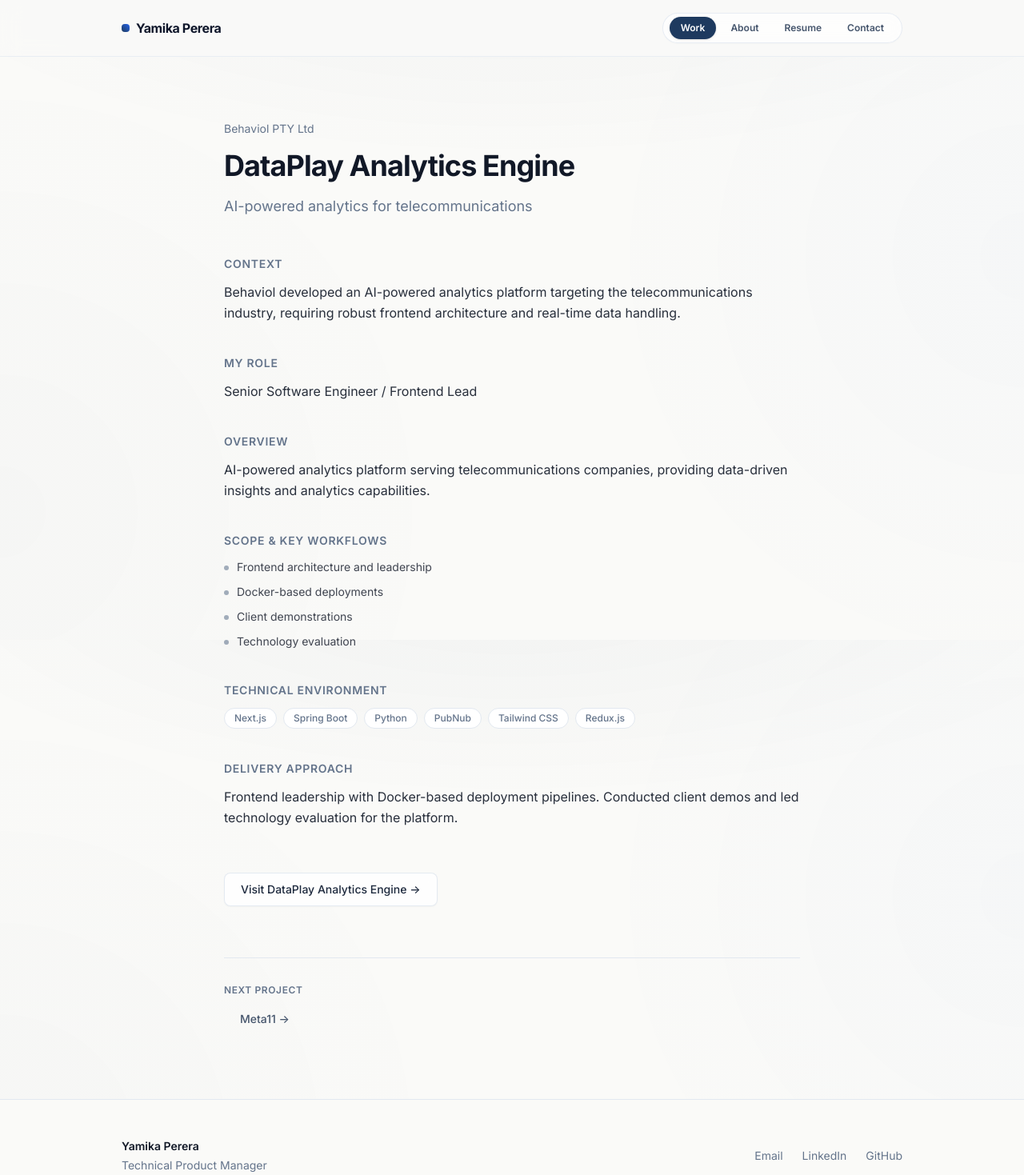
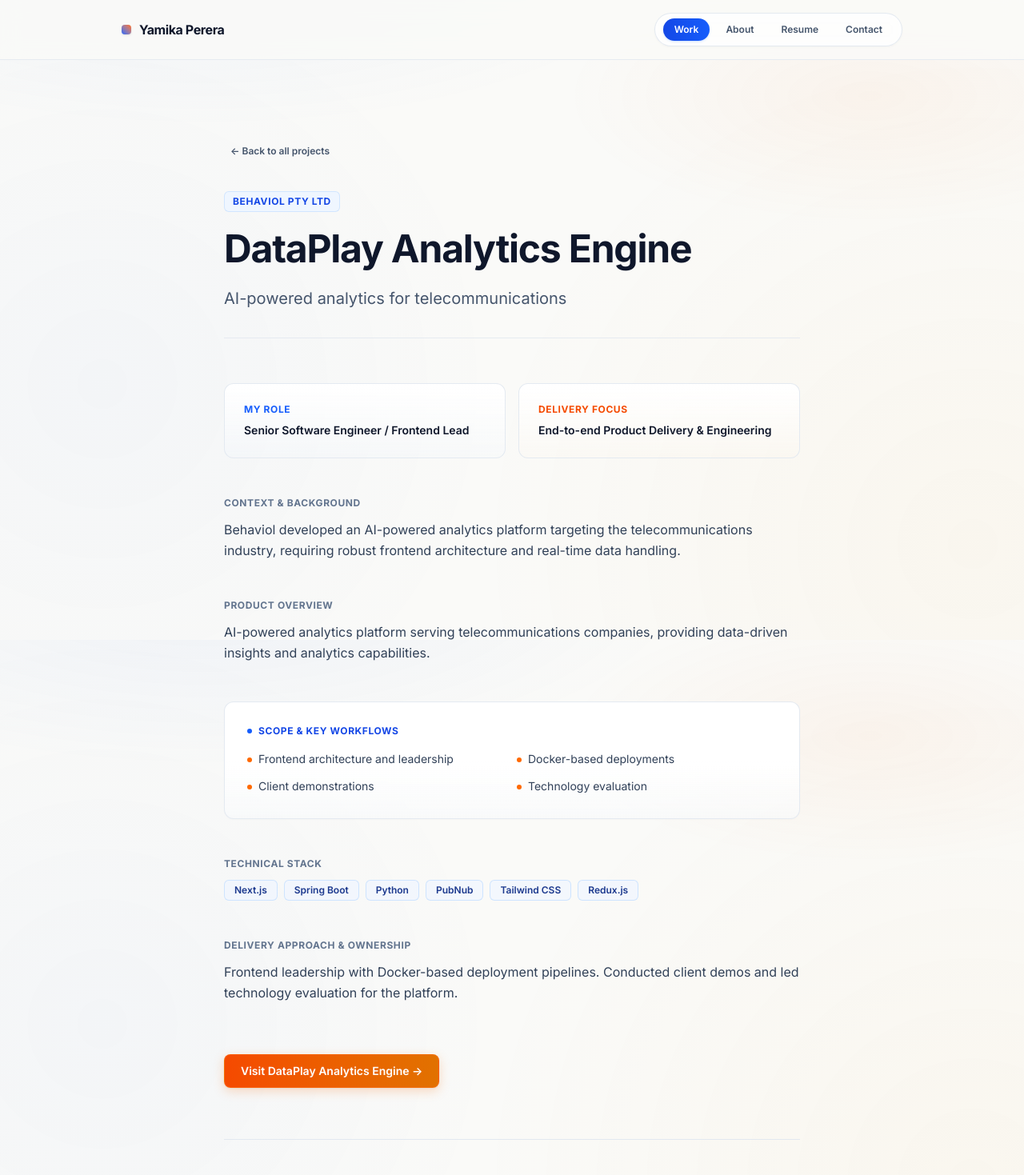
Before and after one commit to Maduz0097/yamika_perera_portfolio, a Next.js app in the folder yamika-portfolio/: page /work/dataplay in a window 1280 px wide. Shown: the top 1469 px of the page at 80% size. Built offline with nearby package versions, Linux system fonts and the light colour scheme.

Commit message:
Introduce vibrant royal blue and warm orange color accents across components

```diff
--- a/yamika-portfolio/src/app/globals.css
+++ b/yamika-portfolio/src/app/globals.css
@@ -2,7 +2,7 @@
 
 @theme inline {
   --color-background: #FAFAF8;
-  --color-foreground: #111827;
+  --color-foreground: #0F172A;
   --color-muted: #64748B;
   --color-accent: #1E3A5F;
   --color-accent-light: #2563EB;
@@ -39,9 +39,10 @@ body {
   -webkit-font-smoothing: antialiased;
   -moz-osx-font-smoothing: grayscale;
   background-image:
-    radial-gradient(ellipse 90% 50% at 50% -10%, rgba(30, 58, 95, 0.04), transparent 70%),
-    radial-gradient(circle at 100% 40%, rgba(37, 99, 235, 0.02), transparent 40%),
-    radial-gradient(circle at 0% 80%, rgba(30, 58, 95, 0.02), transparent 40%);
+    radial-gradient(ellipse 80% 50% at 20% -10%, rgba(37, 99, 235, 0.06), transparent 60%),
+    radial-gradient(ellipse 60% 40% at 85% 15%, rgba(249, 115, 22, 0.05), transparent 50%),
+    radial-gradient(circle at 10% 60%, rgba(37, 99, 235, 0.03), transparent 40%),
+    radial-gradient(circle at 95% 85%, rgba(245, 158, 11, 0.04), transparent 45%);
   background-attachment: fixed;
 }
 
@@ -72,6 +73,6 @@ body {
 
 /* Selection */
 ::selection {
-  background-color: #1E3A5F;
+  background-color: #2563EB;
   color: #fff;
 }
--- a/yamika-portfolio/src/app/work/[slug]/page.tsx
+++ b/yamika-portfolio/src/app/work/[slug]/page.tsx
@@ -2,7 +2,6 @@ import { notFound } from "next/navigation";
 import { createMetadata } from "@/lib/metadata";
 import { projects, getProjectBySlug, getAllProjectSlugs } from "@/content/projects";
 import Button from "@/components/ui/Button";
-import SkillTag from "@/components/ui/SkillTag";
 
 export function generateStaticParams() {
   return getAllProjectSlugs().map((slug) => ({ slug }));
@@ -28,68 +27,89 @@ export default function ProjectPage({ params }: { params: { slug: string } }) {
   const nextProject = sorted[(currentIndex + 1) % sorted.length];
 
   return (
-    <article className="py-20">
+    <article className="py-24">
       <div className="mx-auto max-w-3xl px-6">
+        {/* Breadcrumb back */}
+        <div className="mb-8">
+          <Button href="/work" variant="ghost" className="text-xs font-semibold text-slate-500 hover:text-blue-600 -ml-3">
+            ← Back to all projects
+          </Button>
+        </div>
+
         {/* Header */}
-        <div className="mb-12">
-          <div className="flex items-center gap-3 mb-4">
-            <span className="text-sm text-muted">{project.client}</span>
+        <div className="mb-14 pb-8 border-b border-slate-200/80">
+          <div className="flex flex-wrap items-center gap-2.5 mb-4">
+            <span className="text-xs font-bold uppercase tracking-wider text-blue-700 bg-blue-50 px-2.5 py-1 rounded-md border border-blue-200/60">
+              {project.client}
+            </span>
             {project.current && (
-              <span className="inline-flex items-center px-2 py-0.5 text-[10px] font-semibold uppercase tracking-wider text-accent bg-accent/10 rounded-full">
-                Current
+              <span className="inline-flex items-center gap-1.5 px-2.5 py-1 text-xs font-semibold text-orange-800 bg-orange-50 border border-orange-200/70 rounded-md">
+                <span className="w-1.5 h-1.5 rounded-full bg-orange-500" />
+                Current Role & Platform
               </span>
             )}
           </div>
-          <h1 className="text-3xl md:text-4xl font-bold tracking-tight text-foreground">
+          <h1 className="text-3xl md:text-5xl font-bold tracking-tight text-slate-900 leading-tight">
             {project.title}
           </h1>
-          <p className="mt-4 text-lg text-muted leading-relaxed">
+          <p className="mt-4 text-lg md:text-xl text-slate-600 leading-relaxed">
             {project.tagline}
           </p>
         </div>
 
-        {/* Overview */}
-        <div className="space-y-10">
+        {/* Overview content */}
+        <div className="space-y-12">
+          {/* Role & Context Card */}
+          <div className="grid sm:grid-cols-2 gap-4">
+            <div className="p-6 bg-gradient-to-b from-white to-blue-50/20 border border-slate-200/90 rounded-xl">
+              <h2 className="text-xs font-bold uppercase tracking-wider text-blue-600 mb-2">
+                My Role
+              </h2>
+              <p className="text-sm font-semibold text-slate-900">
+                {project.role}
+              </p>
+            </div>
+            <div className="p-6 bg-gradient-to-b from-white to-orange-50/20 border border-slate-200/90 rounded-xl">
+              <h2 className="text-xs font-bold uppercase tracking-wider text-orange-600 mb-2">
+                Delivery Focus
+              </h2>
+              <p className="text-sm font-semibold text-slate-900">
+                End-to-end Product Delivery & Engineering
+              </p>
+            </div>
+          </div>
+
           {/* Context */}
           <section>
-            <h2 className="text-sm font-semibold uppercase tracking-wider text-muted mb-3">
-              Context
+            <h2 className="text-xs font-bold uppercase tracking-wider text-slate-500 mb-3">
+              Context & Background
             </h2>
-            <p className="text-base text-foreground/90 leading-relaxed">
+            <p className="text-base text-slate-700 leading-relaxed">
               {project.context}
-            </p>
-          </section>
-
-          {/* My Role */}
-          <section>
-            <h2 className="text-sm font-semibold uppercase tracking-wider text-muted mb-3">
-              My Role
-            </h2>
-            <p className="text-base text-foreground/90 leading-relaxed">
-              {project.role}
             </p>
           </section>
 
           {/* Description */}
           <section>
-            <h2 className="text-sm font-semibold uppercase tracking-wider text-muted mb-3">
-              Overview
+            <h2 className="text-xs font-bold uppercase tracking-wider text-slate-500 mb-3">
+              Product Overview
             </h2>
-            <p className="text-base text-foreground/90 leading-relaxed">
+            <p className="text-base text-slate-700 leading-relaxed">
               {project.description}
             </p>
           </section>
 
-          {/* Scope */}
-          <section>
-            <h2 className="text-sm font-semibold uppercase tracking-wider text-muted mb-3">
+          {/* Scope & Key Workflows */}
+          <section className="p-7 bg-gradient-to-b from-white via-white to-slate-50/60 border border-slate-200/90 rounded-xl shadow-[0_1px_2px_rgba(0,0,0,0.02)]">
+            <h2 className="text-xs font-bold uppercase tracking-wider text-blue-700 mb-4 flex items-center gap-2">
+              <span className="w-1.5 h-1.5 rounded-full bg-blue-600" />
               Scope & Key Workflows
             </h2>
-            <ul className="space-y-2">
+            <ul className="grid sm:grid-cols-2 gap-3">
               {project.scope.map((item) => (
                 <li
                   key={item}
-                  className="text-sm text-foreground/80 leading-relaxed pl-4 relative before:content-[''] before:absolute before:left-0 before:top-[9px] before:w-1.5 before:h-1.5 before:bg-accent/40 before:rounded-full"
+                  className="text-sm text-slate-700 leading-relaxed pl-3.5 relative before:content-[''] before:absolute before:left-0 before:top-[9px] before:w-1.5 before:h-1.5 before:bg-orange-500 before:rounded-full"
                 >
                   {item}
                 </li>
@@ -100,12 +120,17 @@ export default function ProjectPage({ params }: { params: { slug: string } }) {
           {/* Technologies */}
           {project.technologies.length > 0 && (
             <section>
-              <h2 className="text-sm font-semibold uppercase tracking-wider text-muted mb-3">
-                Technical Environment
+              <h2 className="text-xs font-bold uppercase tracking-wider text-slate-500 mb-3">
+                Technical Stack
               </h2>
               <div className="flex flex-wrap gap-2">
                 {project.technologies.map((tech) => (
-                  <SkillTag key={tech} label={tech} />
+                  <span
+                    key={tech}
+                    className="inline-block px-3 py-1 text-xs font-semibold text-blue-900 bg-blue-50/70 border border-blue-200/70 rounded-md"
+                  >
+                    {tech}
+                  </span>
                 ))}
               </div>
             </section>
@@ -113,10 +138,10 @@ export default function ProjectPage({ params }: { params: { slug: string } }) {
 
           {/* Delivery */}
           <section>
-            <h2 className="text-sm font-semibold uppercase tracking-wider text-muted mb-3">
-              Delivery Approach
+            <h2 className="text-xs font-bold uppercase tracking-wider text-slate-500 mb-3">
+              Delivery Approach & Ownership
             </h2>
-            <p className="text-base text-foreground/90 leading-relaxed">
+            <p className="text-base text-slate-700 leading-relaxed">
               {project.delivery}
             </p>
           </section>
@@ -124,7 +149,7 @@ export default function ProjectPage({ params }: { params: { slug: string } }) {
           {/* External link */}
           {project.externalUrl && (
             <div className="pt-4">
-              <Button href={project.externalUrl} external variant="secondary">
+              <Button href={project.externalUrl} external variant="orange">
                 Visit {project.title} →
               </Button>
             </div>
@@ -132,11 +157,11 @@ export default function ProjectPage({ params }: { params: { slug: string } }) {
         </div>
 
         {/* Navigation to next project */}
-        <div className="mt-16 pt-8 border-t border-border">
-          <p className="text-xs font-semibold uppercase tracking-wider text-muted mb-2">
+        <div className="mt-16 pt-8 border-t border-slate-200 flex items-center justify-between">
+          <span className="text-xs font-bold uppercase tracking-wider text-slate-500">
             Next Project
-          </p>
-          <Button href={`/work/${nextProject.slug}`} variant="ghost">
+          </span>
+          <Button href={`/work/${nextProject.slug}`} variant="ghost" className="text-sm font-bold text-blue-700 hover:text-blue-800">
             {nextProject.title} →
           </Button>
         </div>
--- a/yamika-portfolio/src/components/layout/Header.tsx
+++ b/yamika-portfolio/src/components/layout/Header.tsx
@@ -17,21 +17,24 @@ export default function Header() {
   const [mobileOpen, setMobileOpen] = useState(false);
 
   return (
-    <header className="sticky top-0 z-50 border-b border-slate-200/70 bg-[#FAFAF8]/85 backdrop-blur-md">
+    <header className="sticky top-0 z-50 border-b border-slate-200/80 bg-[#FAFAF8]/90 backdrop-blur-md">
       <nav
         className="mx-auto flex max-w-5xl items-center justify-between px-6 py-4"
         aria-label="Main navigation"
       >
         <Link
           href="/"
-          className="group flex items-center gap-2 text-base font-bold tracking-tight text-slate-900 hover:text-[#1E3A5F] transition-colors"
+          className="group flex items-center gap-2.5 text-base font-bold tracking-tight text-slate-900 hover:text-blue-900 transition-colors"
         >
-          <span className="w-2.5 h-2.5 rounded-sm bg-gradient-to-tr from-[#1E3A5F] to-[#2563EB]" />
+          {/* Dual-color brand mark: Blue & Orange */}
+          <span className="relative flex h-3 w-3">
+            <span className="absolute inset-0 rounded-sm bg-gradient-to-tr from-blue-600 to-orange-500 shadow-sm" />
+          </span>
           <span>{profile.name}</span>
         </Link>
 
         {/* Desktop nav */}
-        <ul className="hidden md:flex items-center gap-1 bg-white/70 border border-slate-200/80 rounded-full px-2 py-1 shadow-[0_1px_2px_rgba(0,0,0,0.02)] backdrop-blur-sm">
+        <ul className="hidden md:flex items-center gap-1.5 bg-white/80 border border-slate-200/90 rounded-full px-2.5 py-1.5 shadow-[0_1px_3px_rgba(0,0,0,0.03)] backdrop-blur-sm">
           {navItems.map((item) => {
             const isActive =
               pathname === item.href ||
@@ -42,8 +45,8 @@ export default function Header() {
                   href={item.href}
                   className={`block px-3.5 py-1.5 text-xs font-semibold rounded-full transition-all duration-150 ${
                     isActive
-                      ? "bg-[#1E3A5F] text-white shadow-sm"
-                      : "text-slate-600 hover:text-slate-900 hover:bg-slate-100/60"
+                      ? "bg-gradient-to-r from-blue-700 to-blue-600 text-white shadow-sm shadow-blue-500/20"
+                      : "text-slate-600 hover:text-slate-900 hover:bg-slate-100/70"
                   }`}
                 >
                   {item.label}
@@ -101,7 +104,7 @@ export default function Header() {
                     onClick={() => setMobileOpen(false)}
                     className={`block px-4 py-2.5 text-sm font-semibold rounded-lg transition-colors ${
                       isActive
-                        ? "bg-[#1E3A5F] text-white"
+                        ? "bg-gradient-to-r from-blue-700 to-blue-600 text-white"
                         : "text-slate-700 hover:bg-slate-100"
                     }`}
                   >
--- a/yamika-portfolio/src/components/sections/HowIWork.tsx
+++ b/yamika-portfolio/src/components/sections/HowIWork.tsx
@@ -6,30 +6,40 @@ const steps = [
     title: "Understand the Problem",
     description:
       "Deep-dive into user needs, business context, and technical constraints.",
+    gradient: "from-blue-600 to-blue-700",
+    bg: "from-blue-50/60 to-white",
   },
   {
     number: "02",
     title: "Define Direction",
     description:
       "Translate insights into clear requirements, roadmaps, and prioritised backlogs.",
+    gradient: "from-blue-700 to-indigo-600",
+    bg: "from-indigo-50/50 to-white",
   },
   {
     number: "03",
     title: "Align & Build Team",
     description:
       "Assemble the right people, align stakeholders, and establish engineering cadence.",
+    gradient: "from-indigo-600 to-amber-600",
+    bg: "from-slate-50 to-white",
   },
   {
     number: "04",
     title: "Deliver Iteratively",
     description:
       "Sprint-based execution with continuous feedback, QA, and engineering oversight.",
+    gradient: "from-amber-600 to-orange-500",
+    bg: "from-amber-50/50 to-white",
   },
   {
     number: "05",
     title: "Release & Learn",
     description:
       "Ship to production, measure outcomes, and feed learnings back into the next cycle.",
+    gradient: "from-orange-500 to-amber-500",
+    bg: "from-orange-50/60 to-white",
   },
 ];
 
@@ -39,19 +49,21 @@ export default function HowIWork() {
       <div className="mx-auto max-w-5xl px-6">
         <SectionHeading
           title="How I Work"
-          subtitle="A product-led, engineering-grounded approach to building and shipping software."
+          subtitle="A product-led, engineering-grounded approach from discovery to release."
         />
         <div id="process-heading" className="grid grid-cols-1 sm:grid-cols-2 md:grid-cols-5 gap-4">
           {steps.map((step) => (
             <div
               key={step.number}
-              className="relative bg-gradient-to-b from-white to-slate-50/70 border border-slate-200/90 rounded-xl p-5 shadow-[0_1px_2px_rgba(0,0,0,0.02)] flex flex-col justify-between"
+              className={`relative bg-gradient-to-b ${step.bg} border border-slate-200/90 rounded-xl p-5 shadow-[0_1px_2px_rgba(0,0,0,0.02)] flex flex-col justify-between hover:border-slate-300 transition-colors`}
             >
               <div>
-                <span className="inline-flex items-center justify-center w-8 h-8 rounded-lg bg-gradient-to-br from-blue-50 to-indigo-50/60 border border-blue-200/60 text-xs font-bold text-blue-800">
+                <span
+                  className={`inline-flex items-center justify-center w-8 h-8 rounded-lg bg-gradient-to-r ${step.gradient} text-xs font-bold text-white shadow-sm`}
+                >
                   {step.number}
                 </span>
-                <h3 className="mt-4 text-sm font-semibold text-slate-900 leading-snug">
+                <h3 className="mt-4 text-sm font-bold text-slate-900 leading-snug">
                   {step.title}
                 </h3>
                 <p className="mt-2 text-xs text-slate-600 leading-relaxed">
--- a/yamika-portfolio/src/components/ui/Button.tsx
+++ b/yamika-portfolio/src/components/ui/Button.tsx
@@ -5,7 +5,7 @@ interface ButtonProps {
   children: React.ReactNode;
   href?: string;
   external?: boolean;
-  variant?: "primary" | "secondary" | "ghost";
+  variant?: "primary" | "secondary" | "ghost" | "orange";
   className?: string;
   download?: boolean;
 }
@@ -19,15 +19,17 @@ export default function Button({
   download,
 }: ButtonProps) {
   const base =
-    "inline-flex items-center justify-center gap-2 px-5 py-2.5 text-sm font-medium rounded-lg transition-all duration-200 focus-visible:outline-2 focus-visible:outline-offset-2 focus-visible:outline-accent-light";
+    "inline-flex items-center justify-center gap-2 px-5 py-2.5 text-sm font-semibold rounded-lg transition-all duration-200 focus-visible:outline-2 focus-visible:outline-offset-2 focus-visible:outline-blue-500 active:translate-y-px";
 
   const variants = {
     primary:
-      "bg-gradient-to-b from-[#1E3A5F] to-[#14263E] text-white shadow-[0_1px_2px_rgba(0,0,0,0.06),0_4px_12px_rgba(30,58,95,0.15)] hover:shadow-[0_4px_16px_rgba(30,58,95,0.25)] hover:from-[#172e4d] hover:to-[#0f1d30] border border-[#1E3A5F]/40 active:translate-y-px",
+      "bg-gradient-to-r from-blue-700 via-blue-600 to-blue-700 text-white shadow-[0_1px_2px_rgba(0,0,0,0.06),0_4px_14px_rgba(37,99,235,0.25)] hover:shadow-[0_6px_20px_rgba(37,99,235,0.35)] hover:from-blue-800 hover:to-blue-700 border border-blue-600/50",
     secondary:
-      "bg-white/80 backdrop-blur-sm border border-slate-200/90 text-slate-800 shadow-[0_1px_2px_rgba(0,0,0,0.03)] hover:bg-slate-50 hover:border-slate-300 hover:text-slate-900 active:translate-y-px",
+      "bg-white/90 backdrop-blur-sm border border-slate-200 text-slate-800 shadow-[0_1px_2px_rgba(0,0,0,0.03)] hover:bg-slate-50 hover:border-slate-300 hover:text-slate-900",
+    orange:
+      "bg-gradient-to-r from-orange-600 to-amber-600 text-white shadow-[0_1px_2px_rgba(0,0,0,0.06),0_4px_14px_rgba(249,115,22,0.25)] hover:shadow-[0_6px_20px_rgba(249,115,22,0.35)] hover:from-orange-700 hover:to-amber-700 border border-orange-500/50",
     ghost:
-      "text-slate-600 hover:text-slate-900 hover:bg-slate-100/60 rounded-md",
+      "text-slate-600 hover:text-slate-900 hover:bg-slate-100/70 rounded-md",
   };
 
   const classes = cn(base, variants[variant], className);
```
Also changed, not shown: yamika-portfolio/src/app/contact/page.tsx (+49 -26 lines), yamika-portfolio/src/components/cards/ProjectCard.tsx (+10 -9 lines), yamika-portfolio/src/components/sections/ContactCTA.tsx (+17 -9 lines), yamika-portfolio/src/components/sections/Hero.tsx (+48 -24 lines), yamika-portfolio/src/components/sections/Leadership.tsx (+33 -8 lines), yamika-portfolio/src/components/sections/Skills.tsx (+23 -5 lines), yamika-portfolio/src/components/sections/Timeline.tsx (+15 -12 lines).
